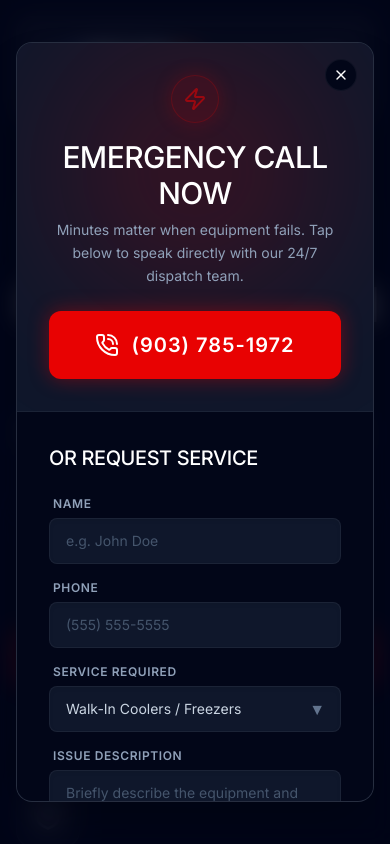
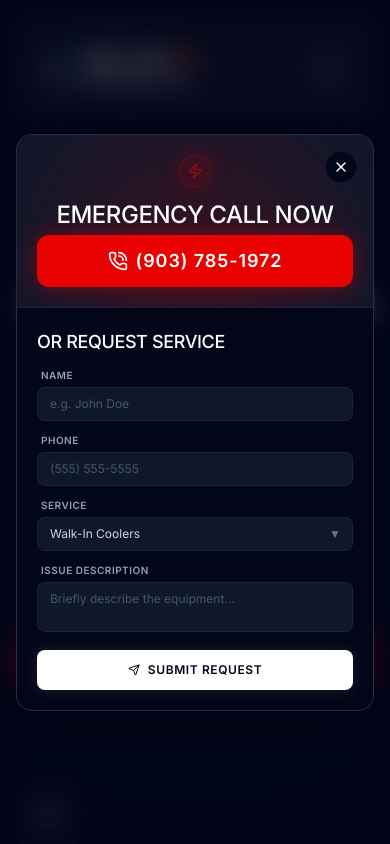
Before and after one commit to Founditmarketing/DP-Contractors, a React (Vite) app: page /service-areas/antlers-ok in a window 390 px wide. Both pictures are taken after a click on the button 334 px from the left and 788 px from the top of the page. Shown: the top 844 px of the page. Built offline with nearby package versions, Linux system fonts and the light colour scheme.

Commit message:
UI: Refined and compressed mobile dimensions for the Floating Emergency Contact modal

```diff
--- a/src/components/FloatingEmergencyButton.tsx
+++ b/src/components/FloatingEmergencyButton.tsx
@@ -57,98 +57,98 @@ export default function FloatingEmergencyButton() {
               </button>
 
               {/* Top Half: Call to Action (Urgent) */}
-              <div className="relative p-8 sm:p-10 border-b border-white/5 bg-slate-900 overflow-hidden flex-shrink-0 text-center">
+              <div className="relative p-5 sm:p-10 border-b border-white/5 bg-slate-900 overflow-hidden flex-shrink-0 text-center">
                 {/* Red ambient glow */}
                 <div className="absolute top-0 left-1/2 -translate-x-1/2 w-64 h-64 bg-accent/20 rounded-full blur-[80px] pointer-events-none z-0"></div>
 
                 <div className="relative z-10">
-                  <div className="inline-flex items-center justify-center w-12 h-12 rounded-full bg-accent/10 border border-accent/20 mb-4 text-accent shadow-[0_0_20px_rgba(232,2,2,0.2)]">
-                    <Zap className="w-6 h-6 animate-pulse" />
+                  <div className="inline-flex items-center justify-center w-8 h-8 sm:w-12 sm:h-12 rounded-full bg-accent/10 border border-accent/20 mb-3 sm:mb-4 text-accent shadow-[0_0_20px_rgba(232,2,2,0.2)]">
+                    <Zap className="w-4 h-4 sm:w-6 sm:h-6 animate-pulse" />
                   </div>
 
-                  <h2 className="text-3xl sm:text-4xl font-barlow font-black text-white uppercase tracking-tight mb-2 custom-barlow-title">
+                  <h2 className="text-2xl sm:text-4xl font-barlow font-black text-white uppercase tracking-tight mb-1 sm:mb-2 custom-barlow-title">
                     Emergency Call Now
                   </h2>
-                  <p className="text-slate-400 font-inter text-sm sm:text-base mb-6 leading-relaxed max-w-sm mx-auto custom-inter-body">
+                  <p className="text-slate-400 font-inter text-xs sm:text-base mb-4 sm:mb-6 leading-relaxed max-w-sm mx-auto custom-inter-body hidden sm:block">
                     Minutes matter when equipment fails. Tap below to speak directly with our 24/7 dispatch team.
                   </p>
 
                   <a
                     href="tel:9037851972"
-                    className="inline-flex items-center justify-center w-full py-5 text-xl font-barlow-condensed font-bold uppercase tracking-widest text-white bg-accent rounded-xl shadow-[0_0_20px_rgba(232,2,2,0.4)] hover:shadow-[0_0_35px_rgba(232,2,2,0.6)] hover:-translate-y-1 transition-all custom-barlow-menu"
+                    className="inline-flex items-center justify-center w-full py-3 sm:py-5 text-lg sm:text-xl font-barlow-condensed font-bold uppercase tracking-widest text-white bg-accent rounded-xl shadow-[0_0_20px_rgba(232,2,2,0.4)] hover:shadow-[0_0_35px_rgba(232,2,2,0.6)] hover:-translate-y-1 transition-all custom-barlow-menu"
                   >
-                    <PhoneCall className="w-6 h-6 mr-3" />
+                    <PhoneCall className="w-5 h-5 sm:w-6 sm:h-6 mr-2 sm:mr-3" />
                     (903) 785-1972
                   </a>
                 </div>
               </div>
 
               {/* Bottom Half: Contact Form (Standard) */}
-              <div className="p-8 sm:p-10 bg-slate-950 overflow-y-auto">
-                <h3 className="text-xl sm:text-2xl font-barlow font-black text-white uppercase tracking-tight mb-6 custom-barlow-title">
+              <div className="p-5 sm:p-10 bg-slate-950 overflow-y-auto">
+                <h3 className="text-lg sm:text-2xl font-barlow font-black text-white uppercase tracking-tight mb-3 sm:mb-6 custom-barlow-title">
                   Or Request Service
                 </h3>
 
                 <form
-                  className="space-y-4"
+                  className="space-y-3 sm:space-y-4"
                   onSubmit={(e) => {
                     e.preventDefault();
                     alert("Service request dispatched successfully.");
                     setIsOpen(false);
                   }}
                 >
-                  <div className="grid grid-cols-1 sm:grid-cols-2 gap-4">
+                  <div className="grid grid-cols-1 sm:grid-cols-2 gap-3 sm:gap-4">
                     <div>
-                      <label className="block text-xs font-barlow-condensed font-bold text-slate-400 uppercase tracking-widest mb-1.5 ml-1 custom-barlow-menu">Name</label>
+                      <label className="block text-[10px] sm:text-xs font-barlow-condensed font-bold text-slate-400 uppercase tracking-widest mb-1 sm:mb-1.5 ml-1 custom-barlow-menu">Name</label>
                       <input
                         type="text"
                         required
-                        className="w-full bg-slate-900 border border-white/5 rounded-lg px-4 py-3 text-white font-inter text-sm focus:border-primary focus:ring-1 focus:ring-primary outline-none transition-all placeholder:text-slate-600 shadow-inner custom-inter-body"
+                        className="w-full bg-slate-900 border border-white/5 rounded-lg px-3 py-2 sm:px-4 sm:py-3 text-white font-inter text-xs sm:text-sm focus:border-primary focus:ring-1 focus:ring-primary outline-none transition-all placeholder:text-slate-600 shadow-inner custom-inter-body"
                         placeholder="e.g. John Doe"
                       />
                     </div>
                     <div>
-                      <label className="block text-xs font-barlow-condensed font-bold text-slate-400 uppercase tracking-widest mb-1.5 ml-1 custom-barlow-menu">Phone</label>
+                      <label className="block text-[10px] sm:text-xs font-barlow-condensed font-bold text-slate-400 uppercase tracking-widest mb-1 sm:mb-1.5 ml-1 custom-barlow-menu">Phone</label>
                       <input
                         type="tel"
                         required
-                        className="w-full bg-slate-900 border border-white/5 rounded-lg px-4 py-3 text-white font-inter text-sm focus:border-primary focus:ring-1 focus:ring-primary outline-none transition-all placeholder:text-slate-600 shadow-inner custom-inter-body"
+                        className="w-full bg-slate-900 border border-white/5 rounded-lg px-3 py-2 sm:px-4 sm:py-3 text-white font-inter text-xs sm:text-sm focus:border-primary focus:ring-1 focus:ring-primary outline-none transition-all placeholder:text-slate-600 shadow-inner custom-inter-body"
                         placeholder="(555) 555-5555"
                       />
                     </div>
                   </div>
 
                   <div>
-                    <label className="block text-xs font-barlow-condensed font-bold text-slate-400 uppercase tracking-widest mb-1.5 ml-1 custom-barlow-menu">Service Required</label>
+                    <label className="block text-[10px] sm:text-xs font-barlow-condensed font-bold text-slate-400 uppercase tracking-widest mb-1 sm:mb-1.5 ml-1 custom-barlow-menu">Service</label>
                     <div className="relative">
-                      <select className="w-full bg-slate-900 border border-white/5 rounded-lg px-4 py-3 text-slate-300 font-inter text-sm focus:border-primary focus:ring-1 focus:ring-primary outline-none transition-all appearance-none cursor-pointer shadow-inner custom-inter-body">
-                        <option>Walk-In Coolers / Freezers</option>
+                      <select className="w-full bg-slate-900 border border-white/5 rounded-lg px-3 py-2 sm:px-4 sm:py-3 text-slate-300 font-inter text-xs sm:text-sm focus:border-primary focus:ring-1 focus:ring-primary outline-none transition-all appearance-none cursor-pointer shadow-inner custom-inter-body">
+                        <option>Walk-In Coolers</option>
                         <option>Ice Machines</option>
                         <option>Restaurant Ventilation</option>
                         <option>Heavy-Duty HVAC</option>
                         <option>Other Emergency</option>
                       </select>
-                      <div className="absolute right-4 top-1/2 -translate-y-1/2 pointer-events-none text-slate-500">
+                      <div className="absolute right-3 sm:right-4 top-1/2 -translate-y-1/2 pointer-events-none text-slate-500 text-xs">
                         ▼
                       </div>
                     </div>
                   </div>
 
                   <div>
-                    <label className="block text-xs font-barlow-condensed font-bold text-slate-400 uppercase tracking-widest mb-1.5 ml-1 custom-barlow-menu">Issue Description</label>
+                    <label className="block text-[10px] sm:text-xs font-barlow-condensed font-bold text-slate-400 uppercase tracking-widest mb-1 sm:mb-1.5 ml-1 custom-barlow-menu">Issue Description</label>
                     <textarea
                       required
-                      rows={3}
-                      className="w-full bg-slate-900 border border-white/5 rounded-lg px-4 py-3 text-white font-inter text-sm focus:border-primary focus:ring-1 focus:ring-primary outline-none transition-all resize-none placeholder:text-slate-600 shadow-inner custom-inter-body"
-                      placeholder="Briefly describe the equipment and problem..."
+                      rows={2}
+                      className="w-full bg-slate-900 border border-white/5 rounded-lg px-3 py-2 sm:px-4 sm:py-3 text-white font-inter text-xs sm:text-sm focus:border-primary focus:ring-1 focus:ring-primary outline-none transition-all resize-none placeholder:text-slate-600 shadow-inner custom-inter-body"
+                      placeholder="Briefly describe the equipment..."
                     ></textarea>
                   </div>
 
                   <button
                     type="submit"
-                    className="w-full mt-4 py-4 bg-white text-slate-950 font-barlow-condensed font-bold uppercase tracking-widest text-sm rounded-lg hover:bg-slate-200 transition-all shadow-[0_0_15px_rgba(255,255,255,0.1)] hover:shadow-[0_0_20px_rgba(255,255,255,0.3)] flex items-center justify-center hover:-translate-y-0.5 custom-barlow-menu"
+                    className="w-full mt-2 sm:mt-4 py-3 sm:py-4 bg-white text-slate-950 font-barlow-condensed font-bold uppercase tracking-widest text-xs sm:text-sm rounded-lg hover:bg-slate-200 transition-all shadow-[0_0_15px_rgba(255,255,255,0.1)] hover:shadow-[0_0_20px_rgba(255,255,255,0.3)] flex items-center justify-center hover:-translate-y-0.5 custom-barlow-menu"
                   >
-                    <Send className="w-4 h-4 mr-2" />
+                    <Send className="w-3 h-3 sm:w-4 sm:h-4 mr-2" />
                     Submit Request
                   </button>
                 </form>
```
